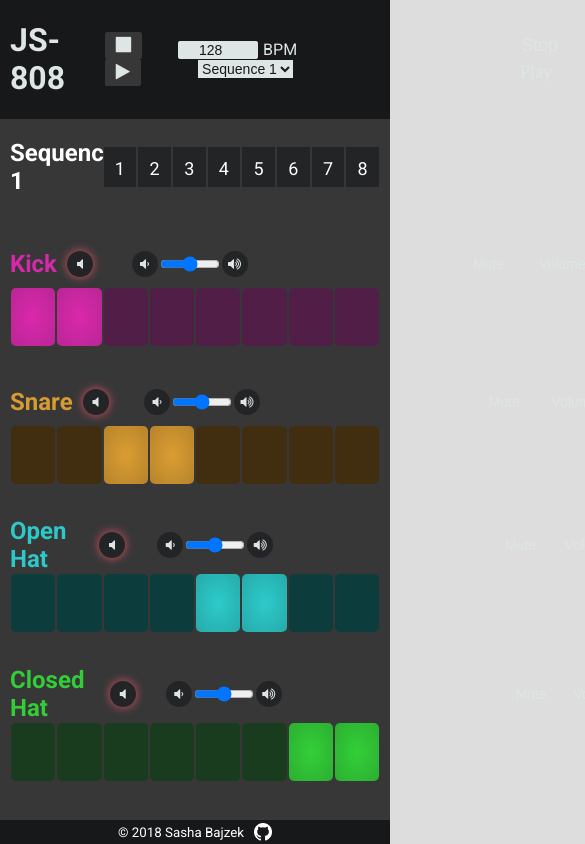
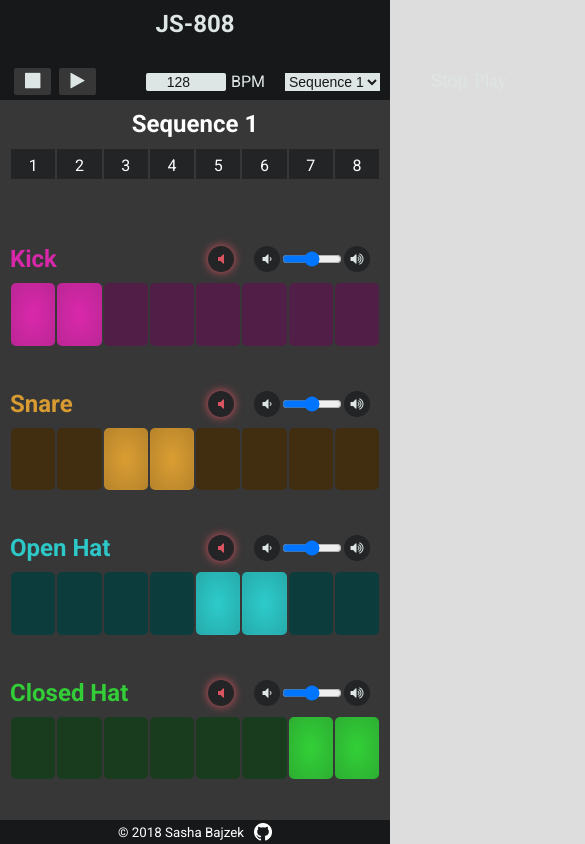
Before and after one commit to SashaBajzek/js-808, a React app: page / in a window 390 px wide. Shown: the top 844 px of the page, 585 px wide, since content can reach past the window. Built offline with nearby package versions, Linux system fonts and the light colour scheme.

Commit message:
Make SCSS responsive

```diff
--- a/src/Footer/Footer.js
+++ b/src/Footer/Footer.js
@@ -9,7 +9,7 @@
     <div className="Footer__container">
       <small className="Footer__copyright">&copy; {year} Sasha Bajzek</small>
       <a href="https://github.com/SashaBajzek/js-808">
-        <img className="Footer__image--github" src={GitHubLogo} alt="Github" />
+        <img className="Footer__image" src={GitHubLogo} alt="Github" />
       </a>
     </div>
   </footer>
--- a/src/Footer/Footer.scss
+++ b/src/Footer/Footer.scss
@@ -4,6 +4,7 @@
   align-items: center;
   background-color: $blackgrey;
   display: flex;
+  flex-shrink: 0;
   justify-content: center;
   margin: 0
 }
@@ -20,6 +21,6 @@
 }
 
 .Footer a,
-.Footer__image--github {
+.Footer__image {
   height: 18px;
 }
--- a/src/Header/Header.js
+++ b/src/Header/Header.js
@@ -12,9 +12,10 @@
     return (
       <header className="Header">
         <h1 className="Header__title">JS-808</h1>
-        <div className="Header__play-controls">
-          <button className="Header__button--stop" onClick={stop}><i className="fa fa-stop" aria-hidden="true"></i><span className="Header__button-text">Stop</span></button>
-          <button className="Header__button--play" onClick={play}>
+        <div className="Header__controls-container">
+          <div className="Header__button-container">
+            <button className="Header__button Header__button--stop" onClick={stop}><i className="fa fa-stop" aria-hidden="true"></i><span className="Header__button-text">Stop</span></button>
+            <button className="Header__button Header__button--play" onClick={play}>
             {playing ? <i className="fa fa-pause"><span className="Header__button-text">Pause</span></i> :
             <i className="fa fa-play"><span className="Header__button-text">Play</span></i> }
             </button>
@@ -28,6 +29,7 @@
               <option value="2">Sequence 3</option>
             </select>
           </form>
+        </div>
       </header>
     )
   }
--- a/src/Header/Header.scss
+++ b/src/Header/Header.scss
@@ -5,12 +5,26 @@
   background-color: $blackgrey;
   color: $white;
   display: flex;
+  flex-direction: column;
+  height: 100px;
   justify-content: space-between;
   padding: 0 10px;
 }
 
-.Header__button--play,
-.Header__button--stop {
+.Header__title {
+  font-size: 1.5em;
+  margin: 10px auto;
+}
+
+.Header__controls-container {
+  align-items: center;
+  display: flex;
+  justify-content: space-between;
+  margin-bottom: 5px;
+  width: 100%;
+}
+
+.Header__button {
   background: rgb(55, 55, 55);
   border: 1px solid rgb(55, 55, 55);
   border-radius: 2px;
@@ -37,6 +51,7 @@
 .Header__button-text {
   position: absolute;
   transform: translateX(100vw);
+  /* Buttons use an icon visually, pushing text off screen */
 }
 
 .Header input:focus,
@@ -65,3 +80,31 @@
   font-size: 14px;
   margin-left: 20px;
 }
+
+@media (min-width: 430px) {
+  .Header__controls-container {
+    width: 80%;
+  }
+}
+
+@media (min-width: 650px) {
+  .Header {
+    flex-direction: row;
+    height: 70px;
+  }
+
+  .Header__title {
+    font-size: 2em;
+    margin: 20px 0;
+  }
+
+  .Header__controls-container {
+    justify-content: space-between;
+    margin: 0;
+    width: inherit;
+  }
+
+  .Header__button-container {
+    margin-right: 50px;
+  }
+}
--- a/src/Instrument/Instrument.js
+++ b/src/Instrument/Instrument.js
@@ -8,21 +8,21 @@
 
     return (
       <li className={`Instrument Instrument--${instrumentNum}`}>
-        <section className="Instrument__controls">
-          <h2>{name}</h2>
-          <ul className="Instrument__volume-controls">
-            <li><button className={`Instrument__mute ${instrumentMute ? "Instrument__mute--muted": ""}`} onClick={() => muteSound(instrumentNum)}><i className="fa fa-volume-off" aria-hidden="true"></i><span className="Instrument__volume-button-text">Mute</span></button></li>
-            <li className="Instrument__volume-range">
-              <button className="Instrument__volume" instrument={instrumentNum} onClick={(e) => {changeVolume(e, -1)}}>
-                <i instrument={instrumentNum} className="fa fa-volume-down" aria-hidden="true"></i><span className="Instrument__volume-button-text">Volume Down</span>
+        <div className="Instrument__details">
+          <h2 className="Instrument__title">{name}</h2>
+          <ul className="Instrument__vol-controls-list">
+            <li><button className={`Instrument__vol-button Instrument__mute ${instrumentMute ? "Instrument__mute--muted": ""}`} onClick={() => muteSound(instrumentNum)}><i className="fa fa-volume-off" aria-hidden="true"></i><span className="Instrument__vol-button-text">Mute</span></button></li>
+            <li className="Instrument__vol-adjuster">
+              <button className="Instrument__vol-button Instrument__vol-button--gold" instrument={instrumentNum} onClick={(e) => {changeVolume(e, -1)}}>
+                <i instrument={instrumentNum} className="fa fa-volume-down" aria-hidden="true"></i><span className="Instrument__vol-button-text">Volume Down</span>
               </button>
               <input type="range" min="0" max="1" step="0.1" instrument={instrumentNum} value={instrumentVolume} onChange={(e) => {changeVolume(e)}}/>
-              <button className="Instrument__volume" instrument={instrumentNum} onClick={(e) => {changeVolume(e, 1)}}>
-                <i instrument={instrumentNum} className="fa fa-volume-up" aria-hidden="true"></i><span className="Instrument__volume-button-text">Volume Up</span>
+              <button className="Instrument__vol-button Instrument__vol-button--gold" instrument={instrumentNum} onClick={(e) => {changeVolume(e, 1)}}>
+                <i instrument={instrumentNum} className="fa fa-volume-up" aria-hidden="true"></i><span className="Instrument__vol-button-text">Volume Up</span>
               </button>
             </li>
           </ul>
-        </section>
+        </div>
         <ul className="Instrument__notes-list">
           {frames.map((frame, index) => (
             <Note noteVal={frame} key={`note${index}`} index={index} currentFrame={currentFrame} changeNote={changeNote} sequenceNum={sequenceNum} instrumentNum={instrumentNum}/>
--- a/src/Instrument/Instrument.scss
+++ b/src/Instrument/Instrument.scss
@@ -10,65 +10,54 @@
   padding: 10px 0;
 }
 
-.Instrument--0 h2{
+.Instrument__title {
+  flex-grow: 1;
+  margin: 0;
+}
+
+.Instrument--0 .Instrument__title {
   color: $magenta-light;
 }
 
-.Instrument--1 h2{
+.Instrument--1 .Instrument__title {
   color: $gold-light;
 }
 
-.Instrument--2 h2{
+.Instrument--2 .Instrument__title {
   color: $teal-light;
 }
 
-.Instrument--3 h2{
+.Instrument--3 .Instrument__title {
   color: $green-light;
 }
 
-.Instrument__notes-list {
-  display: block;
-  flex-grow: 1;
-  height: 100%;
-  width: 100%;
-}
-
-.Instrument__controls {
+.Instrument__details {
   align-items: center;
   display: flex;
   width: 100%;
 }
 
-.Instrument__controls h2 {
-  margin: 0;
+.Instrument__vol-adjuster {
+  display: flex;
+  justify-content: flex-end;
 }
 
-.Instrument__volume-controls {
-  /* Need to set width for custom slider */
-  width: 100%;
-}
-
-.Instrument__volume-range {
-  display: flex;
-  width: 80%;
-}
-
-.Instrument__volume-range input {
+.Instrument__vol-adjuster input {
   width: 60px;
 }
 
-.Instrument ul {
+.Instrument__vol-controls-list {
   display: flex;
-  flex-grow: 1;
+
   justify-content: space-between;
 }
 
-.Instrument__volume-button-text {
+.Instrument__vol-button-text {
   position: absolute;
   transform: translateX(100vw);
 }
 
-.Instrument__volume-controls button {
+.Instrument__vol-button {
   background: $darkgrey;
   border: none;
   border-radius: 13px;
@@ -82,8 +71,8 @@
   width: 26px;
 }
 
-.Instrument__volume:hover,
-.Instrument__volume:focus{
+.Instrument__vol-button--gold:hover,
+.Instrument__vol-button--gold:focus{
   box-shadow: 0 0 10px $gold-light;
   color: $gold-light;
 }
@@ -93,6 +82,14 @@
 .Instrument__mute--muted {
   box-shadow: 0 0 10px #db5461;
   color: #db5461;
+}
+
+.Instrument__notes-list {
+  display: flex;
+  flex-grow: 1;
+  height: 100%;
+  justify-content: space-between;
+  width: 100%;
 }
 
 
@@ -190,22 +187,33 @@
   background: #367ebd;
 } */
 
-@media (min-width: 650px) {
+@media (min-width: 800px) {
   .Instrument {
     flex-direction: row;
   }
 
-  .Instrument__controls {
+  .Instrument__details {
+    align-items: flex-start;
+    flex-direction: column;
     padding-right: 10px;
     width: 25%;
+  }
+
+  .Instrument__vol-controls-list {
+    flex-grow: 1;
+    width: 100%;
+  }
+
+  .Instrument__vol-adjuster {
+    justify-content: flex-start;
+    width: 80%;
+  }
+
+  .Instrument__vol-adjuster input {
+    width: 80px;
   }
 
   .Instrument__notes-list {
     width: inherit;
   }
-
-  .Instrument__controls {
-    align-items: flex-start;
-    flex-direction: column;
-  }
 }
--- a/src/Note/Note.scss
+++ b/src/Note/Note.scss
@@ -8,7 +8,7 @@
   flex-grow: 1;
   height: 80%;
   margin: 1px;
-  min-height: 40px;
+  min-height: 35px;
   padding: 0;
   text-align: center;
   transition: all .2s linear;
@@ -68,7 +68,7 @@
   color: $green-light;
 }
 
-@media (min-width: 650px) {
+@media (min-width: 800px) {
   .Note {
     min-height: 60px;
   }
--- a/src/Sequence/Sequence.js
+++ b/src/Sequence/Sequence.js
@@ -3,6 +3,15 @@
 import "./Sequence.scss";
 
 class Sequence extends React.Component {
+
+  renderHeader = () => {
+    let headerList = [];
+    for(var i = 1; i <= this.props.sequence.totalFrames; i += 1) {
+      headerList.push(<li className={`Sequence__header-item ${this.getClass(i)}`} key={`header${i}`}>{i}</li>)
+    }
+    return headerList;
+  }
+
   renderInstruments = () => {
     let instrumentList = [];
     for(var i = 0; i < this.props.sequence.frames.length; i+=1) {
@@ -11,23 +20,15 @@
     return instrumentList;
   }
 
-  renderHeader = () => {
-    let headerList = [];
-    for(var i = 1; i <= this.props.sequence.totalFrames; i += 1) {
-      headerList.push(<li className={this.getClass(i)} key={`header${i}`}>{i}</li>)
-    }
-    return headerList;
-  }
-
   getClass = (i) => {
-    return i-1 === this.props.currentFrame ? "Sequence__current" : "";
+    return i-1 === this.props.currentFrame ? "Sequence__header-item--current" : "";
   }
 
   render() {
     return (
       <div className="Sequence">
         <div className="Sequence__header">
-          <h2>Sequence {this.props.number + 1}</h2>
+          <h2 className="Sequence__title">Sequence {this.props.number + 1}</h2>
           <ul className="Sequence__header-list">
             {this.renderHeader()}
           </ul>
--- a/src/Sequence/Sequence.scss
+++ b/src/Sequence/Sequence.scss
@@ -12,35 +12,38 @@
 .Sequence__header {
   align-items: center;
   display: flex;
+  flex-direction: column;
   justify-content: space-between;
   margin: 0;
 }
 
-.Sequence__header h2 {
-  width: 25%;
+.Sequence__title {
+  margin: 10px auto;
 }
 
 .Sequence__header-list {
   display: flex;
   flex-grow: 1;
   justify-content: space-between;
+  margin: 0 auto 30px;
+  width: 100%;
 }
 
-.Sequence__header li {
+.Sequence__header-item {
   background-color: $darkgrey;
   border: 2px solid $darkgrey;
   flex-basis: 0; /* grow the elements equally, ignoring content size */
   flex-grow: 1;
-  font-size: 18px;
-  height: 40px;
-  line-height: 40px;
+  font-size: 16px;
+  height: 30px;
+  line-height: 30px;
   margin: 1px;
   padding: 0;
   text-align: center;
   transition: all .2s linear;
 }
 
-li.Sequence__current {
+.Sequence__header-item--current {
   background-color: #Dee5e5;
   border: 2px solid #Dee5e5;
   box-shadow: 0 0 10px #Dee5e5;
@@ -54,8 +57,24 @@
   justify-content: space-between;
 }
 
-@media (min-width: 650px) {
-  .Sequence__header h2 {
+@media (min-width: 800px) {
+  .Sequence__header {
+    flex-direction: row;
+  }
+
+  .Sequence__title {
     font-size: 30px;
+    width: 25%;
+  }
+
+  .Sequence__header-list {
+    margin: 16px 0;
+    width: inherit;
+  }
+
+  .Sequence__header-item {
+    font-size: 18px;
+    height: 40px;
+    line-height: 40px;
   }
 }
```
Lines whose indentation alone changed are shown as unchanged.
